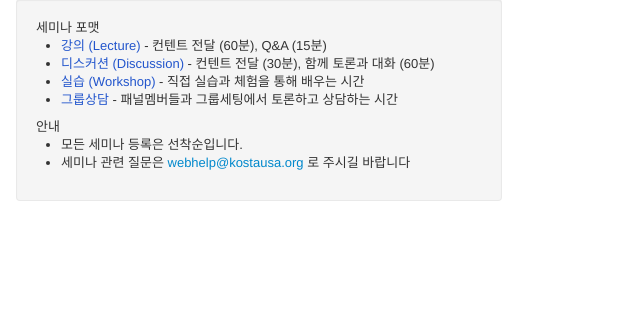
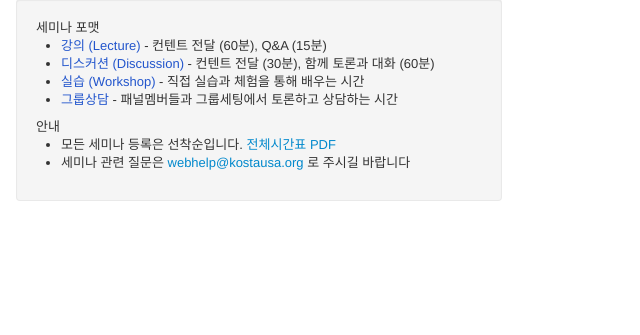
Before and after one commit to kostausa/lectures, a Flask app: template seminar/templates/start.html in a window 1280 px wide. Shown: the part 207-542 px from the top of the page, without its empty margins (0-640 px from the left). Run offline with Flask 2, Linux system fonts and the light colour scheme; tables that the repository leaves empty hold one stand-in row (values such as "Sample post"); the template is opened without the code that fills it: values that come from a table or form of the project are taken from there, most other values are stand-ins (such as "Sample title", 1, 10 or a date in 2020); data that the repository does not hold is empty; some libraries are stand-ins or nearby versions.

Commit message:
Added link to PDF Schedule

```diff
--- a/seminar/templates/start.html
+++ b/seminar/templates/start.html
@@ -127,7 +127,7 @@
 </ul>
 안내
 <ul>
-  <li>모든 세미나 등록은 선착순입니다. </li>
+  <li>모든 세미나 등록은 선착순입니다. <a href="http://kostausa.org/files/2013-indy-seminars.pdf" target="_blank">전체시간표 PDF</a></li>
   <li>세미나 관련 질문은 <a href="mailto:webhelp@kostausa.org">webhelp@kostausa.org</a> 로 주시길 바랍니다</li>
 </ul>
 </div>
```
